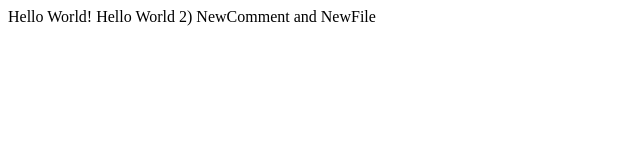
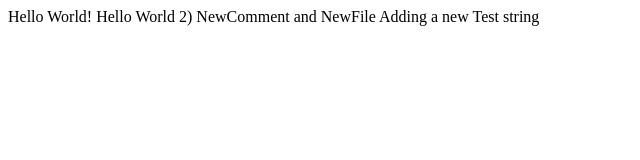
Before and after one commit to Adambaev1503/lecture0, a plain HTML site: page hello.html in a window 1280 px wide. Shown: the whole page, without its empty margins (0-640 px from the left). Drawn offline with Linux system fonts and the light colour scheme.

Commit message:
Trying to set up Git

```diff
--- a/hello.html
+++ b/hello.html
@@ -6,5 +6,6 @@
   <body>
     Hello World! Hello World 2)
     NewComment and NewFile
+    Adding a new Test string
   </body>
 </html>
```
